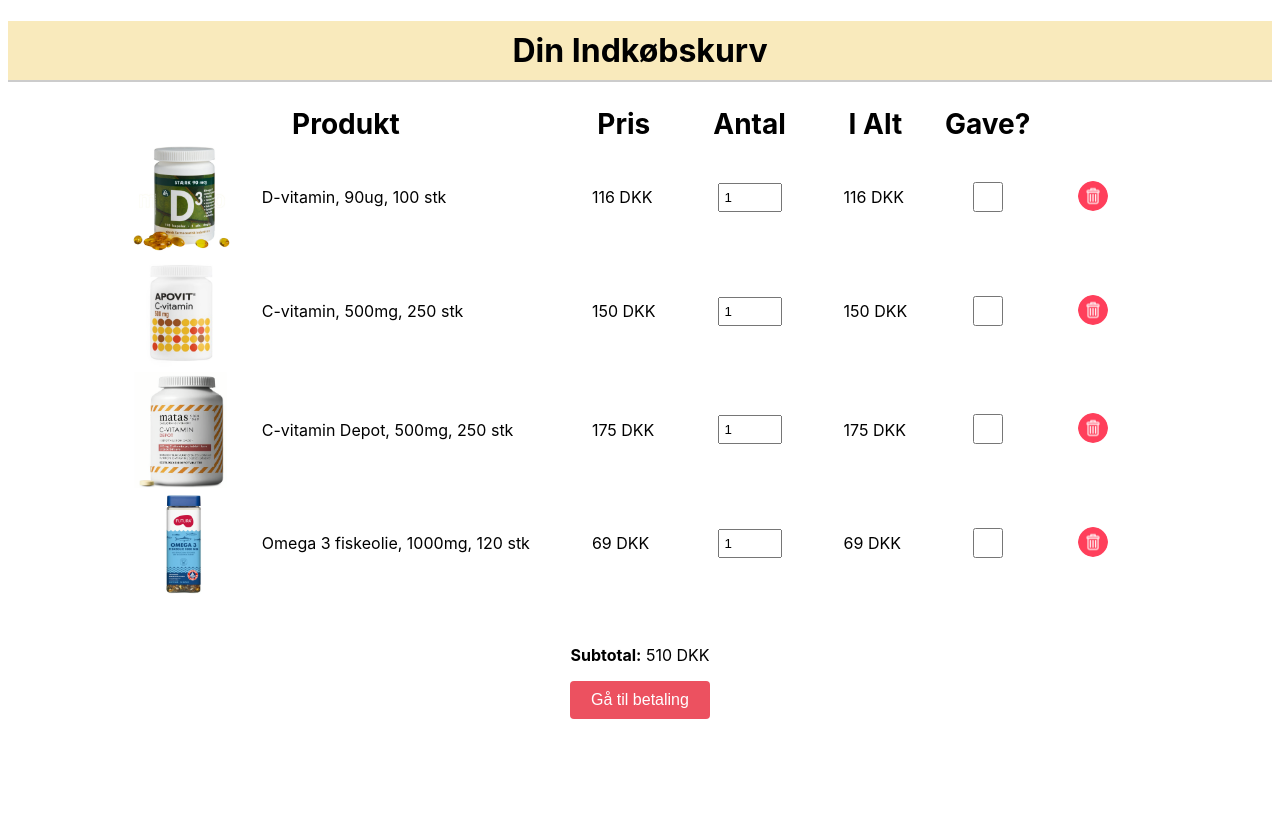
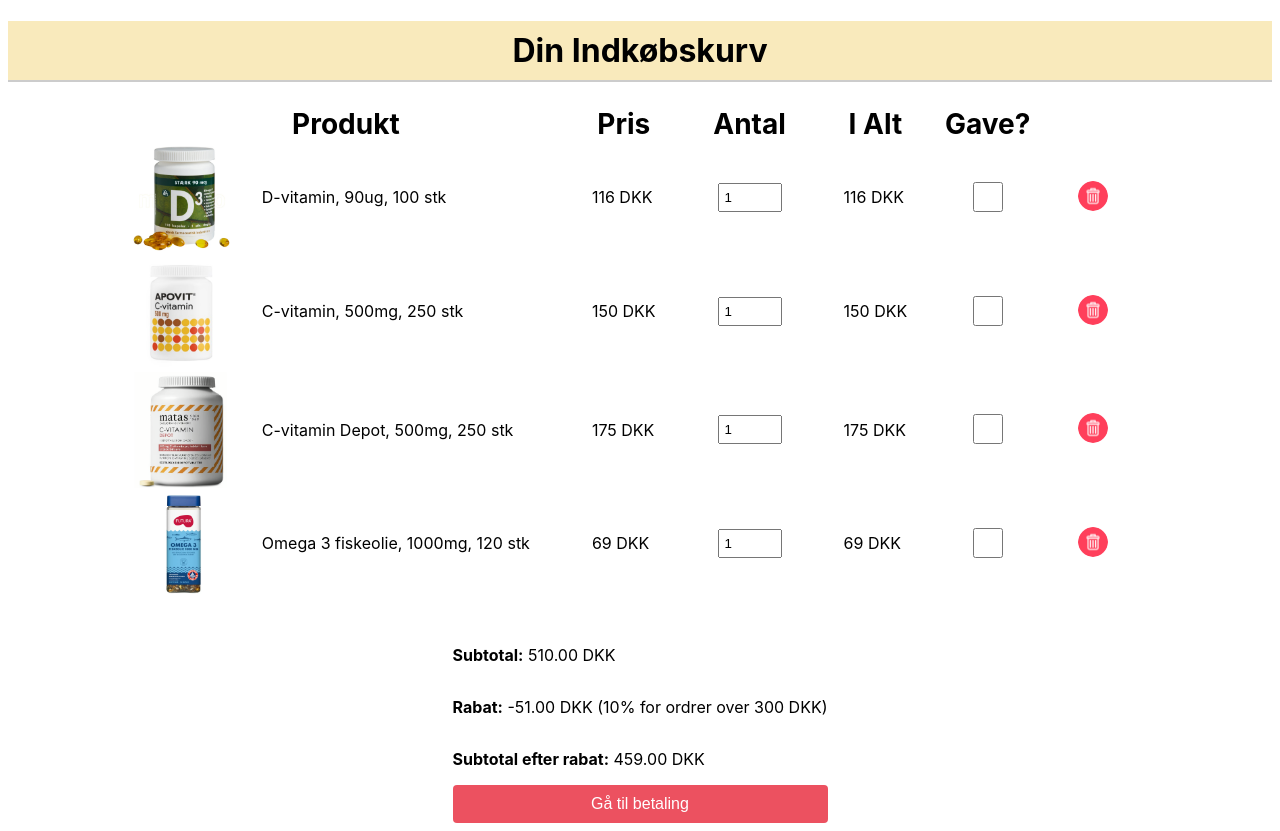
Before and after one commit to NumanBashir/CheckoutFlowReactProject, a React (Vite) app: page / in a window 1280 px wide. Before the commit the page ends 800 px from the top, so only its background shows below. Built offline with nearby package versions, Linux system fonts and the light colour scheme.

Commit message:
Discount 10%

```diff
--- a/src/components/ProductTable/ProductTable.tsx
+++ b/src/components/ProductTable/ProductTable.tsx
@@ -11,12 +11,10 @@ interface ProductTableProps {
 const ProductTable: React.FC<ProductTableProps> = ({ products }) => {
   const [displayedProducts, setDisplayedProducts] =
     useState<Product[]>(products);
-  const [, setInitialProducts] = useState<Product[]>(products);
   const [totals, setTotals] = useState<{ [key: string]: number }>({});
 
   useEffect(() => {
     setDisplayedProducts(products);
-    setInitialProducts(products);
   }, [products]);
 
   const handleTotalChange = useCallback(
@@ -41,6 +39,11 @@ const ProductTable: React.FC<ProductTableProps> = ({ products }) => {
       return updatedTotals;
     });
   };
+
+  const subtotal = Object.values(totals).reduce((acc, total) => acc + total, 0);
+
+  const discount = subtotal > 300 ? subtotal * 0.1 : 0;
+  const newSubtotal = subtotal - discount;
 
   return (
     <>
@@ -70,9 +73,20 @@ const ProductTable: React.FC<ProductTableProps> = ({ products }) => {
       </div>
       <div className="proceed-container">
         <p>
-          <strong>Subtotal:</strong>{" "}
-          {Object.values(totals).reduce((acc, total) => acc + total, 0)} DKK{" "}
+          <strong>Subtotal:</strong> {subtotal.toFixed(2)} DKK
         </p>
+        {discount > 0 && (
+          <>
+            <p>
+              <strong>Rabat:</strong> -{discount.toFixed(2)} DKK (10% for ordrer
+              over 300 DKK)
+            </p>
+            <p>
+              <strong>Subtotal efter rabat:</strong> {newSubtotal.toFixed(2)}{" "}
+              DKK
+            </p>
+          </>
+        )}
         <Button
           text="Gå til betaling"
           onClick={() => console.log("Button clicked")}
```
